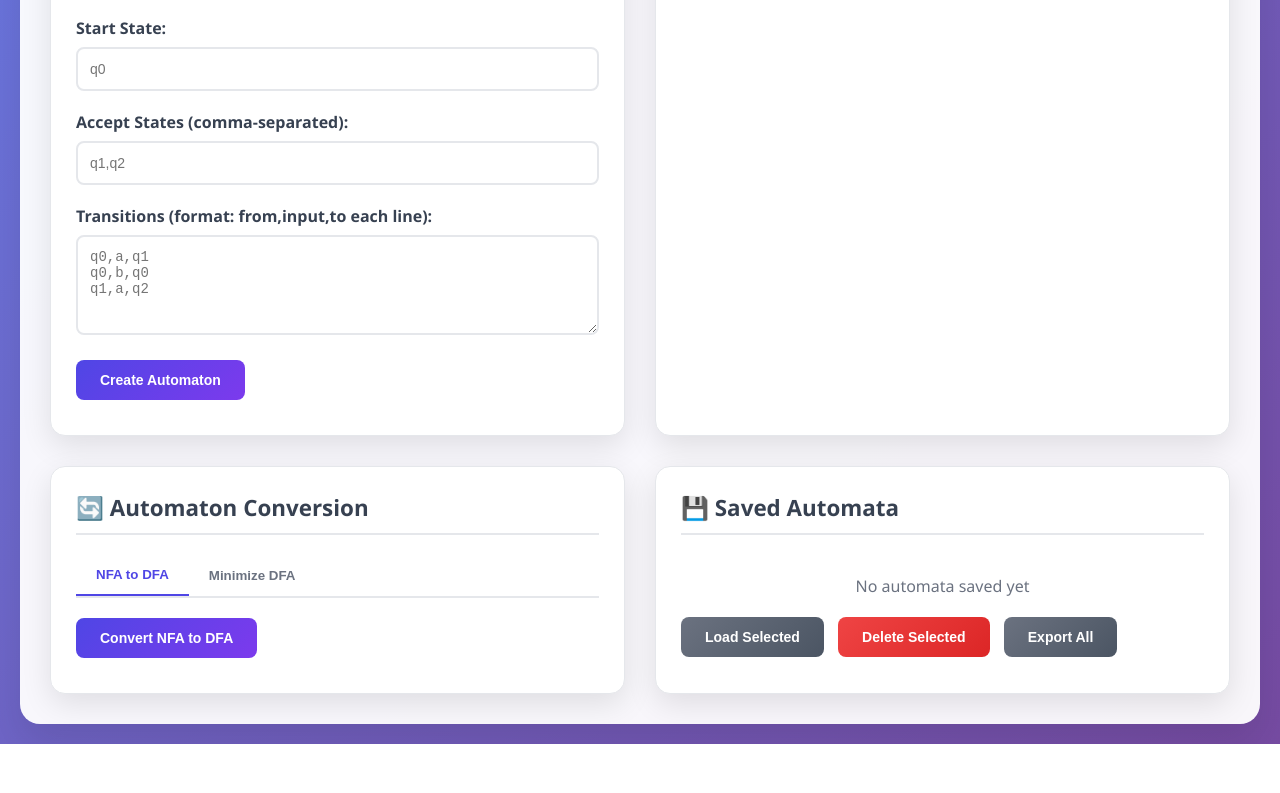
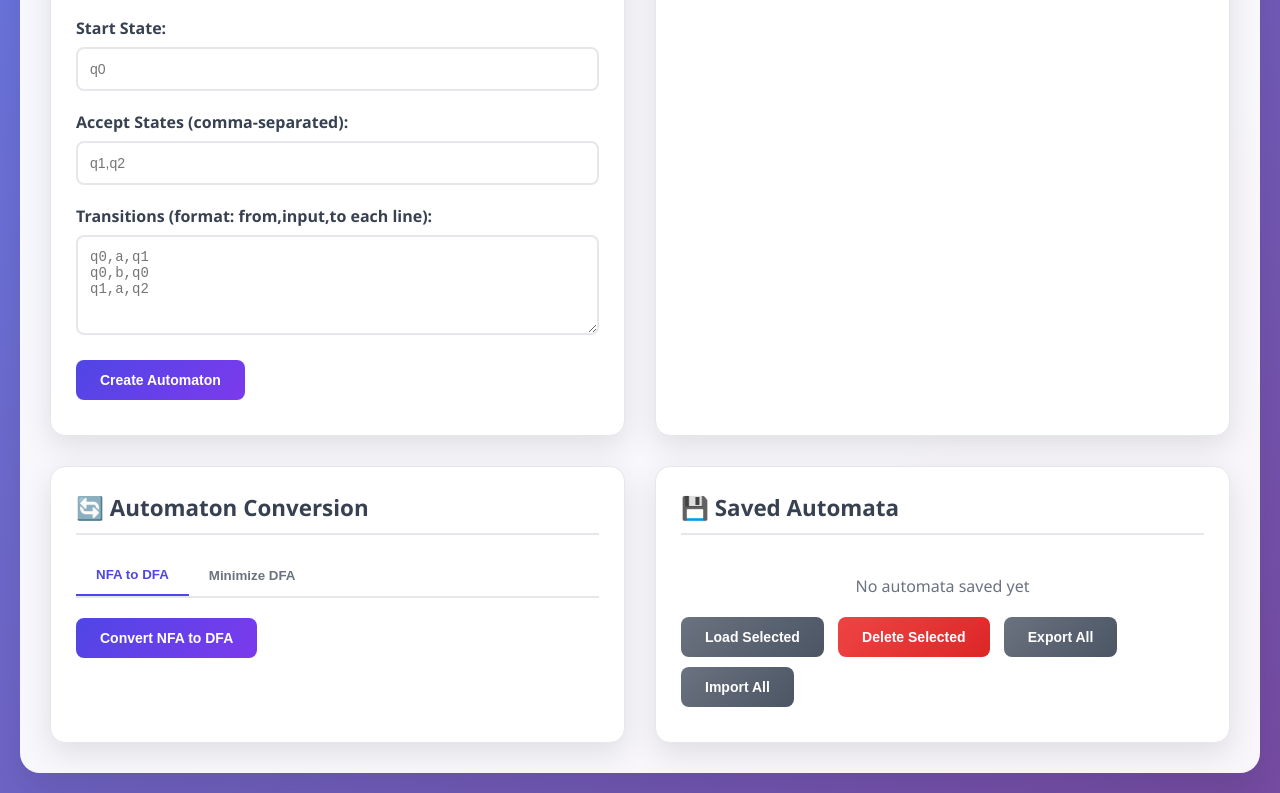
Before and after one commit to mocha2222/automata-project, a plain HTML site: page index.html in a window 1280 px wide. Shown: the part 553-1346 px from the top of the page. Before the commit the page ends 1297 px from the top, so only its background shows below. Drawn offline with Linux system fonts and the light colour scheme.

Commit message:
add import button

```diff
--- a/index.html
+++ b/index.html
@@ -96,10 +96,11 @@
                 <button class="btn btn-secondary" onclick="loadAutomaton()">Load Selected</button>
                 <button class="btn btn-danger" onclick="deleteAutomaton()">Delete Selected</button>
                 <button class="btn btn-secondary" onclick="exportAutomata()">Export All</button>
+                <button class="btn btn-secondary" onclick="importAutomata()">Import All</button>
             </div>
         </div>
     </div>
 
-    <script src="script.js"></script>
+    <script src="/automata-project/script.js"></script>
 </body>
 </html>
--- a/script.js
+++ b/script.js
@@ -260,7 +260,7 @@ class FiniteAutomaton {
         for (const [key, toStates] of this.transitions) {
             const [from, input] = key.split(',');
             for (const to of toStates) {
-                result += `  δ(${from}, ${input}) = ${to}\n`;
+                result += ` ${from} --> ${input} --> ${to}\n`;
             }
         }
         return result;
@@ -459,5 +459,135 @@ function clearForm() {
     document.getElementById('transitions').value = '';
 }
 
+function importAutomata() {
+    console.log("Starting import process...");
+
+    const fileInput = document.createElement('input');
+    fileInput.type = 'file';
+    fileInput.accept = '.json';
+    fileInput.style.display = 'none';
+
+    // Add to DOM temporarily
+    document.body.appendChild(fileInput);
+
+    fileInput.addEventListener('change', function(event) {
+        const file = event.target.files[0];
+
+        if (!file) {
+            console.log("No file selected");
+            document.body.removeChild(fileInput);
+            return;
+        }
+
+        console.log("File selected:", file.name);
+
+        const reader = new FileReader();
+
+        reader.onload = function(e) {
+            try {
+                const importedData = JSON.parse(e.target.result);
+                console.log("Parsed JSON data:", importedData);
+
+                if (!Array.isArray(importedData)) {
+                    throw new Error("Invalid file format. Expected an array of automata.");
+                }
+
+                let importedCount = 0;
+                let errors = [];
+
+                importedData.forEach((data, index) => {
+                    try {
+                        // Validate required fields
+                        if (!data.name || !data.states || !data.alphabet || !data.startState || !data.acceptStates || !data.transitions) {
+                            throw new Error(`Missing required fields in automaton ${index + 1}`);
+                        }
+
+                        // Convert transitions from exported format back to string format
+                        let transitionString = '';
+                        if (Array.isArray(data.transitions)) {
+                            // Handle array format from export
+                            data.transitions.forEach(([key, toStatesArray]) => {
+                                const [fromState, symbol] = key.split(',');
+                                toStatesArray.forEach(toState => {
+                                    transitionString += `${fromState},${symbol},${toState}\n`;
+                                });
+                            });
+                        } else if (data.transitions instanceof Object) {
+                            // Handle object format (if transitions were stored as object)
+                            for (const [key, toStatesArray] of Object.entries(data.transitions)) {
+                                const [fromState, symbol] = key.split(',');
+                                if (Array.isArray(toStatesArray)) {
+                                    toStatesArray.forEach(toState => {
+                                        transitionString += `${fromState},${symbol},${toState}\n`;
+                                    });
+                                }
+                            }
+                        } else if (typeof data.transitions === 'string') {
+                            // Handle string format (already in correct format)
+                            transitionString = data.transitions;
+                        }
+
+                        // Create new automaton
+                        const newAutomaton = new FiniteAutomaton(
+                            data.name,
+                            Array.isArray(data.states) ? data.states : Array.from(data.states),
+                            Array.isArray(data.alphabet) ? data.alphabet : Array.from(data.alphabet),
+                            data.startState,
+                            Array.isArray(data.acceptStates) ? data.acceptStates : Array.from(data.acceptStates),
+                            transitionString.trim()
+                        );
+
+                        // Generate new unique ID
+                        newAutomaton.id = Date.now() + Math.random() + importedCount;
+
+                        savedAutomata.push(newAutomaton);
+                        importedCount++;
+
+                    } catch (error) {
+                        console.warn(`Error importing automaton ${index + 1}:`, error.message);
+                        errors.push(`Automaton ${index + 1}: ${error.message}`);
+                    }
+                });
+
+                // Update the UI
+                updateAutomataList();
+
+                // Show results
+                if (importedCount > 0) {
+                    let message = `Successfully imported ${importedCount} automaton(s)!`;
+                    if (errors.length > 0) {
+                        message += `\n\nWarnings:\n${errors.join('\n')}`;
+                    }
+                    alert(message);
+                } else {
+                    alert("No automata could be imported. Please check the file format.");
+                }
+
+            } catch (error) {
+                console.error("Import error:", error);
+                alert(`Error importing file: ${error.message}`);
+            } finally {
+                // Clean up
+                if (document.body.contains(fileInput)) {
+                    document.body.removeChild(fileInput);
+                }
+            }
+        };
+
+        reader.onerror = function() {
+            alert("Error reading file");
+            console.error("FileReader error");
+            if (document.body.contains(fileInput)) {
+                document.body.removeChild(fileInput);
+            }
+        };
+
+        // Start reading the file
+        reader.readAsText(file);
+    });
+
+    // Trigger file dialog
+    fileInput.click();
+}
 // Initialize the app
 updateAutomataList();
```
